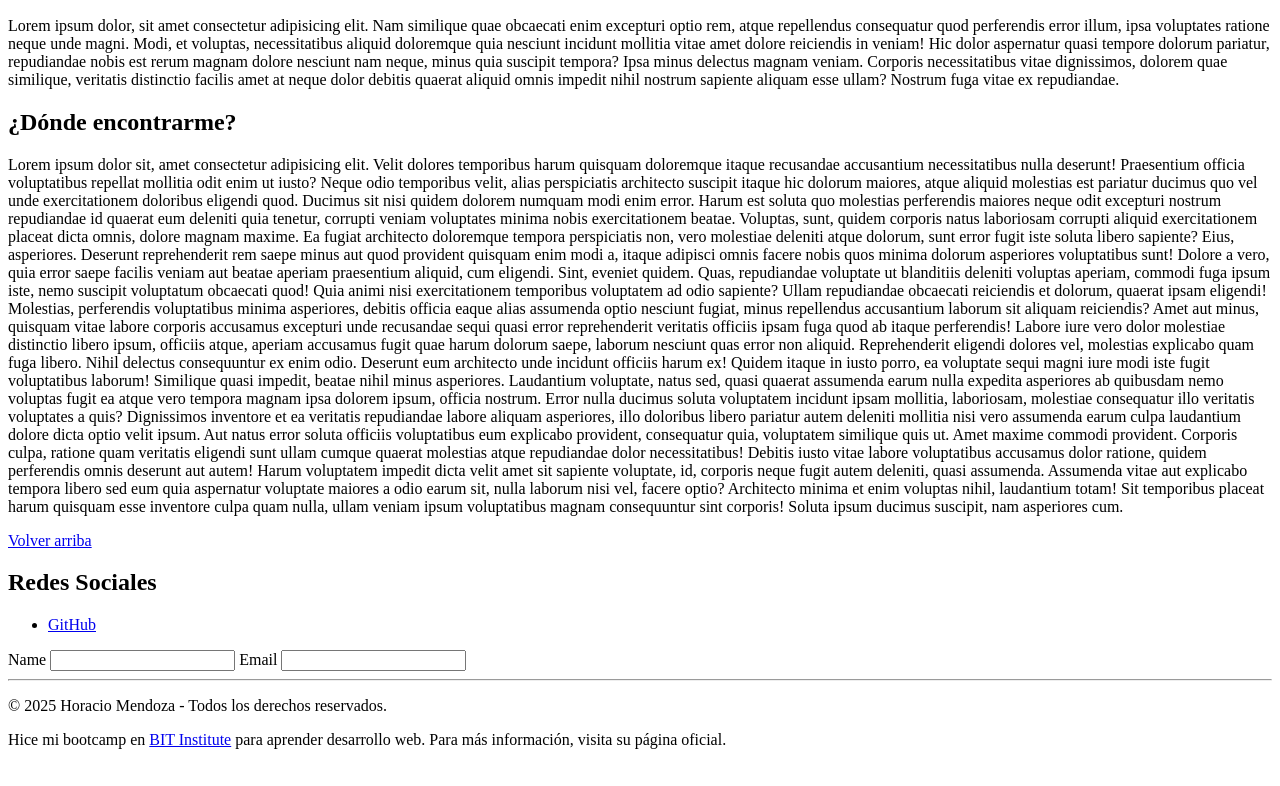
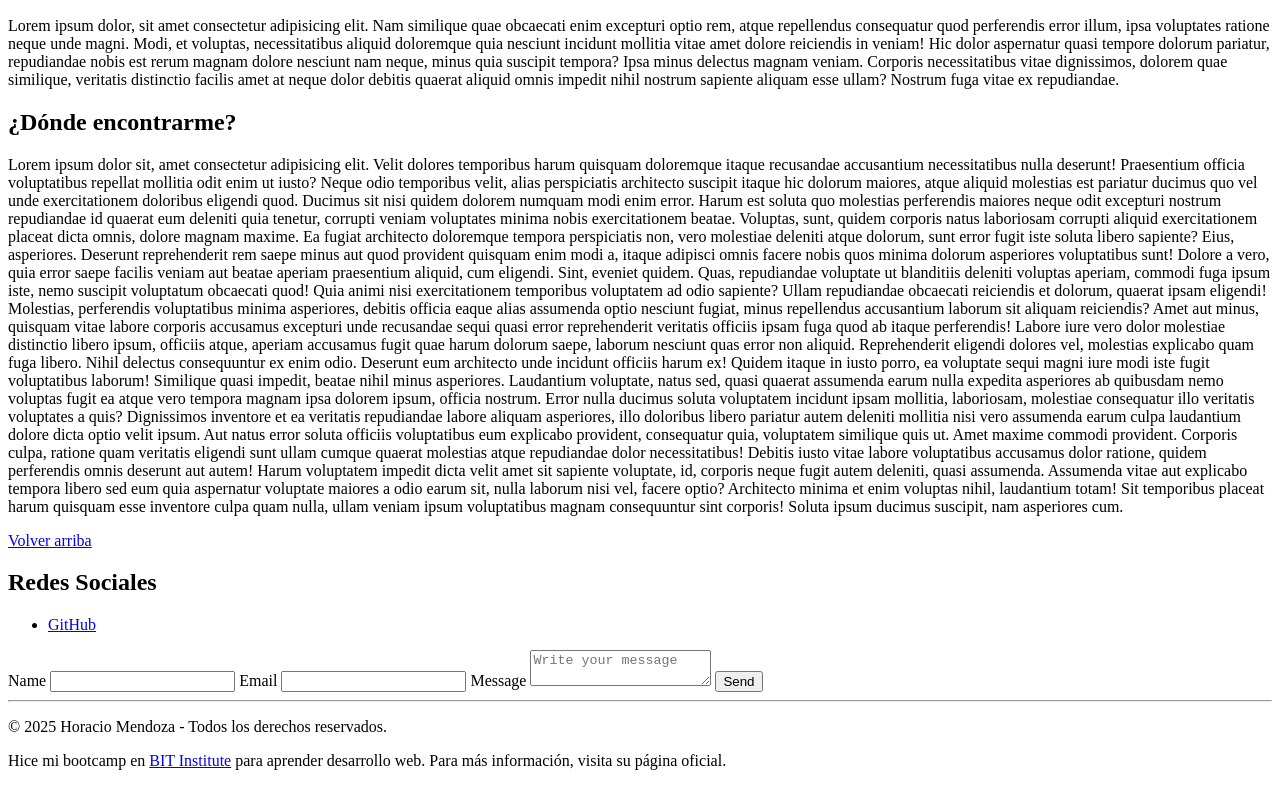
Before and after one commit to Kolombito/bit-website, a plain HTML site: page contact.html in a window 1280 px wide. Shown: the part 860-1646 px from the top of the page. Before the commit the page ends 1625 px from the top, so only its background shows below. Drawn offline with Linux system fonts and the light colour scheme.

Commit message:
contact page update

```diff
--- a/contact.html
+++ b/contact.html
@@ -44,7 +44,12 @@
             <label for="name">Name</label>
      <input type="text" id="name"/>
      <label for="email">Email</label>
-     <input type="text" id="name"/>
+     <input type="email" id="email"/>
+     <label for="message">Message</label>
+     <textarea name="message" id="message" placeholder="Write your message"></textarea>
+<button type="submit"> Send</button>
+
+
 
 
 
```
